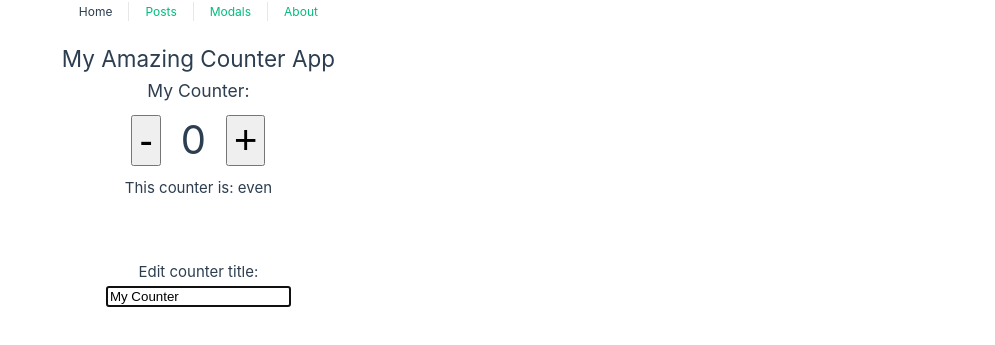
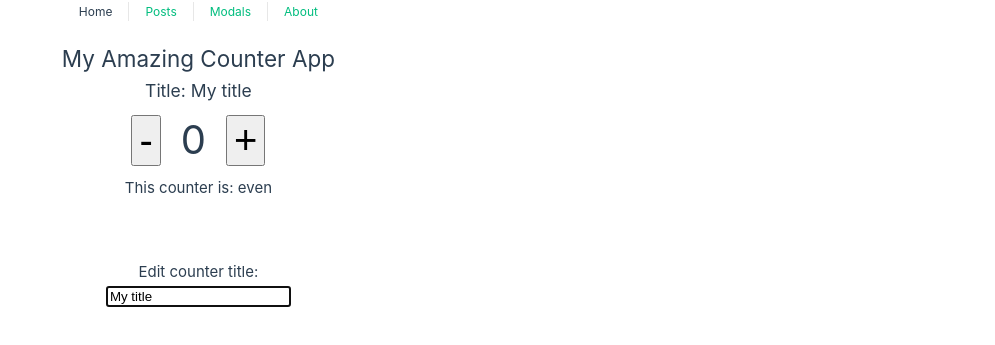
Before and after one commit to Viktorres19/dc-vue-composition-api, a Vue app: page / in a window 1280 px wide. Shown: the part 251-596 px from the top of the page, without its empty margins (285-1280 px from the left). Built offline with nearby package versions, Linux system fonts and the light colour scheme.

Commit message:
Section 12 State Management with Pinia

```diff
--- a/src/stores/counter.js
+++ b/src/stores/counter.js
@@ -3,10 +3,15 @@ import { defineStore } from 'pinia'
 
 export const useCounterStore = defineStore('counter', () => {
   const count = ref(0)
+  const title = ref('My title')
   const doubleCount = computed(() => count.value * 2)
+  const evenOrOdd = computed(() => count.value % 2 === 0 ? 'even' : 'odd')
   function increment() {
     count.value++
   }
+  function decrement() {
+    count.value--
+  }
 
-  return { count, doubleCount, increment }
+  return { count, title, doubleCount, evenOrOdd, increment, decrement }
 })
--- a/src/views/HomeView.vue
+++ b/src/views/HomeView.vue
@@ -1,18 +1,18 @@
 <template>
   <div class="home">
     <h2 ref="appTitleRef">{{ appTitle }}</h2>
-    <h3>{{ counterData.title }}:</h3>
+    <h3>Title: {{ counter.title }}</h3>
     <div>
-      <button @click="changeCounter(-1)" class="btn">-</button>
-      <span class="counter">{{ counterData.count }}</span>
-      <button @click="changeCounter(1)" class="btn">+</button>
+      <button @click="counter.decrement()" class="btn">-</button>
+      <span class="counter">{{ counter.count }}</span>
+      <button @click="counter.increment()" class="btn">+</button>
     </div>
 
-    <p>This counter is: {{ oddOrEven }}</p>
+    <p>This counter is: {{ counter.evenOrOdd }}</p>
 
     <div class="edit">
       <h4>Edit counter title:</h4>
-      <input v-model="counterData.title" type="text" v-autofocus>
+      <input v-model="counter.title" type="text" v-autofocus>
     </div>
 
   </div>
@@ -31,22 +31,17 @@ import {
   onUpdated,
   ref
 } from 'vue'
-import { useCounter } from '@/use/useCounter'
+import { useCounterStore } from '@/stores/counter'
 import vAutofocus from '@/directives/vAutofocus'
 
-/*const counter = ref(0),
-      counterTitle = ref('My Counter')*/
-
-// Non-reactive data
 const appTitle = "My Amazing Counter App"
 
-// access to refs
 const appTitleRef = ref(null)
 
 onBeforeMount(() => {
   console.log('onBeforeMount')
 })
-//we can use several onMounted for example hooks
+
 onMounted(() => {
   //then call this ref
   console.log(`The app title is ${appTitleRef.value.offsetWidth} px wide!`)
@@ -69,8 +64,7 @@ onBeforeUpdate(() => {
 onUpdated(() => {
   console.log('onUpdated')
 })
-
-const { counterData, oddOrEven, changeCounter } = useCounter()
+const counter = useCounterStore()
 </script>
 
 <style>
```
